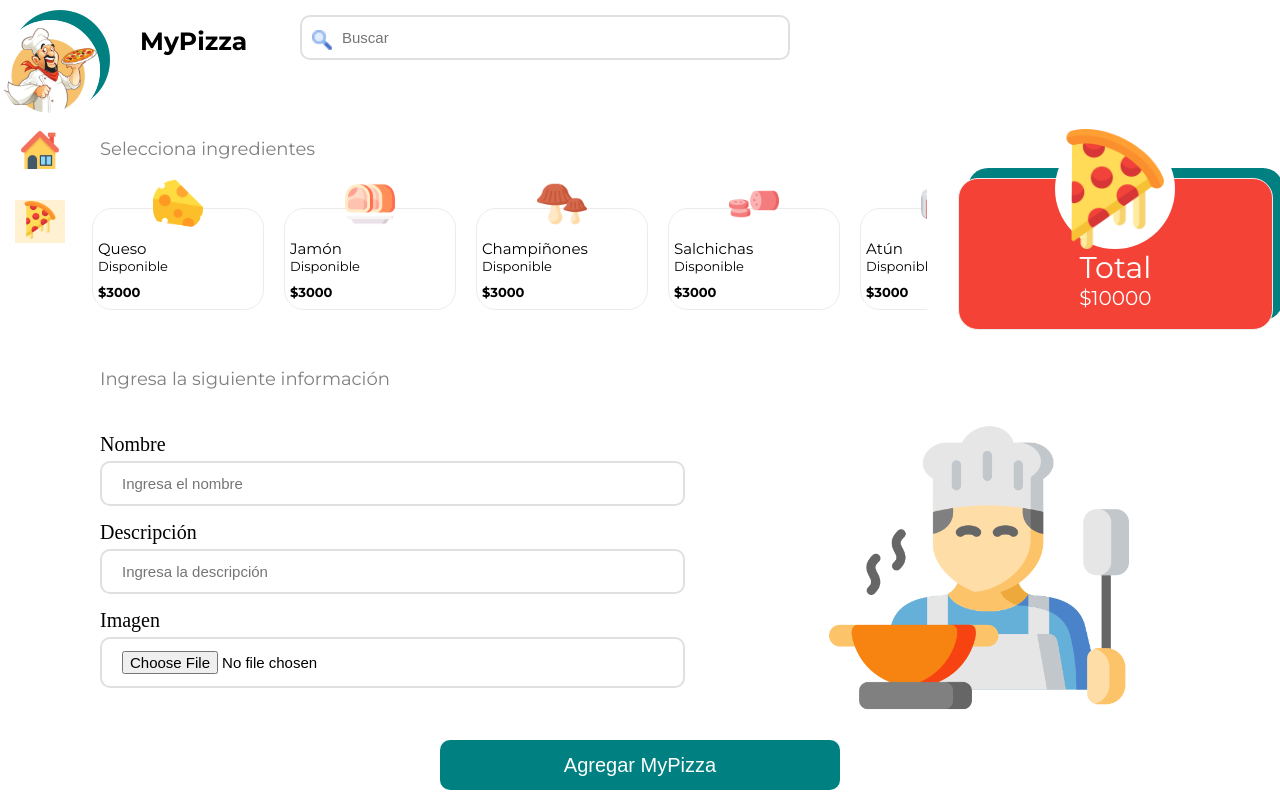
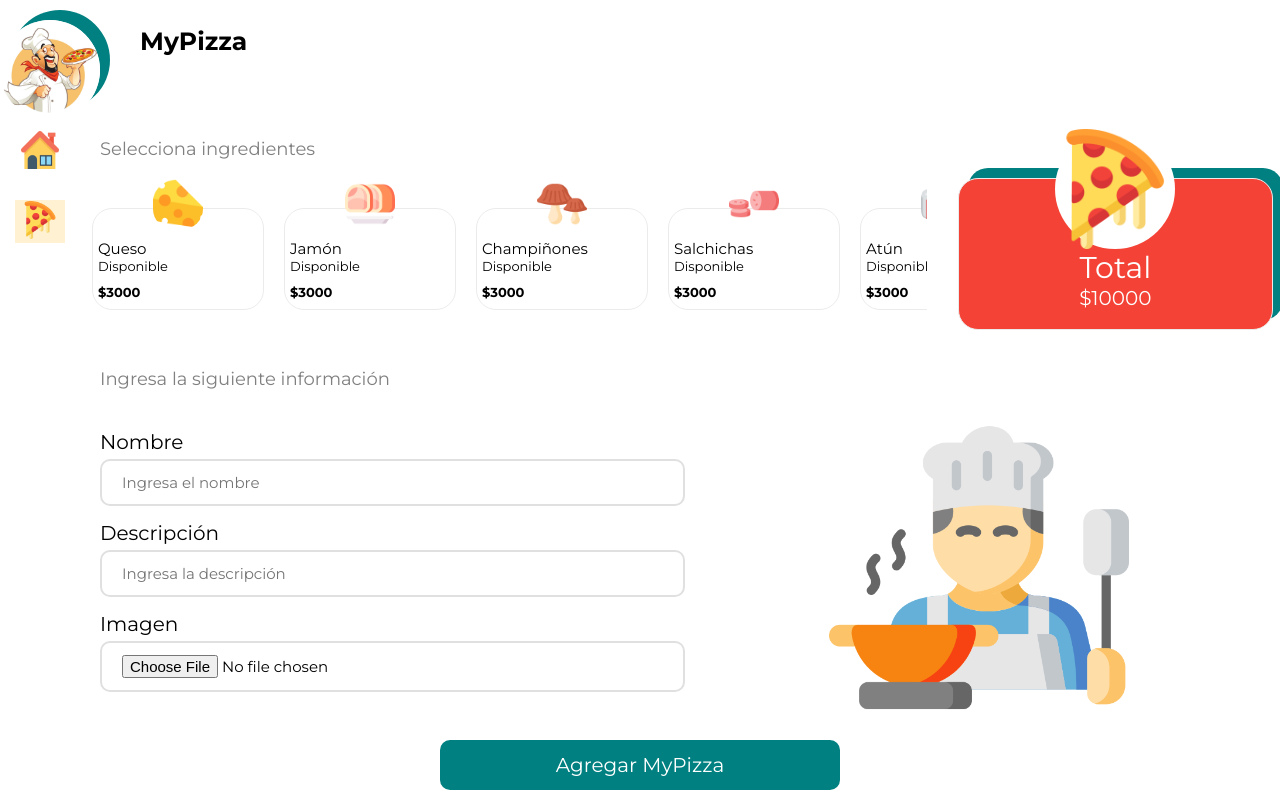
Before and after one commit to dtorres3095007/pizza, a React (Create React App) app: page /pizza in a window 1280 px wide. Built offline with nearby package versions, Linux system fonts and the light colour scheme.

Commit message:
working in detail

```diff
--- a/src/assets/styles/app.scss
+++ b/src/assets/styles/app.scss
@@ -29,7 +29,7 @@ html,body {
     background: #555;
 }
 
-li,p,h1,h2,h3,h4,h5,h6,p,span,a {
+li,p,h1,h2,h3,h4,h5,h6,p,span,a,label,input,button {
     font-family: Montserrat;
 }
 
@@ -44,7 +44,7 @@ a{
     bottom: 0px;
     left: 0;
     margin-bottom: 10px;
-    z-index: 5;
+    z-index: 4;
 
 
     button{
@@ -211,7 +211,24 @@ a{
     }
 }
 
+.empty{
+    width: 100%;
+    text-align: center;
 
+    div{
+        width: 300px;
+        height: 100%;
+        margin: 0 auto;
+
+        img{
+            width: 100px;
+            height: 100px;
+        }
+        p{
+            color: grey;
+        }
+    }
+}
 @media (max-width: 699px) {
     .body {
         grid-template-columns: 100%;
--- a/src/assets/styles/components/_header.scss
+++ b/src/assets/styles/components/_header.scss
@@ -4,7 +4,7 @@
 
     height: 70px;
     display: grid;
-    grid-template-columns: 100px 200px 5fr;
+    grid-template-columns: 100px 200px;
 
 
     .header__logo{
@@ -37,37 +37,4 @@
 
     }
 
-    .header__input {
-
-        input{
-            width: 50%;
-            padding: 12px 20px;
-            margin: 15px 0;
-            box-sizing: border-box;
-            border: 2px solid rgb(224, 224, 224);
-            border-radius: 10px;
-            font-size: 15px;
-            background-image: url('../../images/search.png');
-            background-size: 20px;
-            background-position: 10px 13px;
-            background-repeat: no-repeat;
-            padding-left: 40px;
-            transition: width 0.6s ease-in-out;
-            outline: none ;
-        }
-
-        input:focus {
-            width: 60%;
-        }
-    }
-
-
 }
-
-@media (max-width: 700px) {
-    .header{
-        .header__input {
-            display: none;
-        }
-    }
-}
--- a/src/assets/styles/components/_nav_app.scss
+++ b/src/assets/styles/components/_nav_app.scss
@@ -1,22 +1,5 @@
 .nav-app{
     display: none;
-
-
-    input{
-        width: 100%;
-        padding: 12px 20px;
-        box-sizing: border-box;
-        border: 2px solid rgb(224, 224, 224);
-        border-radius: 10px;
-        font-size: 15px;
-        background-image: url('../../images/search.png');
-        background-size: 20px;
-        background-position: 10px 13px;
-        background-repeat: no-repeat;
-        padding-left: 40px;
-        transition: width 0.6s ease-in-out;
-        outline: none ;
-    }
 
     .nav-app__btn{
         margin-top: 20px;
--- a/src/components/Balance.js
+++ b/src/components/Balance.js
@@ -1,9 +1,12 @@
-import React from "react";
+import React, {useEffect } from "react";
 import PropTypes from "prop-types";
-
+import {  moveContentScroll} from "../Helper";
 
 export default function Balance({ image, title, price, color, render, id = "balance__sales" }){
 
+  useEffect(() => {
+    moveContentScroll(id);
+  },[]);
 
   return(
     <div className="balance">
--- /dev/null
+++ b/src/components/Empty.js
@@ -0,0 +1,18 @@
+import React from "react";
+import PropTypes from "prop-types";
+
+
+export default function Empty({image, title }){
+  return(
+    <section className="empty">
+      <div>
+        <img  src={image}/>
+        <p>{title}</p>
+      </div>
+    </section>
+  );
+}
+Empty.propTypes = {
+  image: PropTypes.string.isRequired,
+  title: PropTypes.string.isRequired,
+};
--- a/src/components/Header.js
+++ b/src/components/Header.js
@@ -10,10 +10,6 @@ export default function Header(){
           <li> MyPizza</li>
         </ul>
       </section>
-      <section className="header__input">
-        <input placeholder="Buscar" />
-      </section>
-
     </div>
   );
 }
--- a/src/components/NavApp.js
+++ b/src/components/NavApp.js
@@ -18,13 +18,10 @@ export default function NavApp(){
         show &&
       <section className="nav-app__menu">
         <div className="nav-app__logo"><img  src={logo}/></div>
-        <section className="header__input">
-          <input placeholder="Buscar MyPizza" />
-        </section>
         <div  className="nav-app__options">
           <nav>
-            <button className="nav-app__option" style={isCheck("")}> <Link to="/" ><img  src={house}/><span>Inicio</span></Link> </button>
-            <button className="nav-app__option" style={isCheck("pizza")}> <Link to="/pizza" ><img  src={pizza}/><span>Nueva Pizza</span></Link></button>
+            <Link to="/" ><button className="nav-app__option" style={isCheck("")}> <img  src={house}/><span>Inicio</span> </button></Link>
+            <Link to="/pizza" ><button className="nav-app__option" style={isCheck("pizza")}> <img  src={pizza}/><span>Nueva Pizza</span></button></Link>
           </nav>
         </div>
       </section>
--- a/src/components/Pizza.js
+++ b/src/components/Pizza.js
@@ -2,8 +2,8 @@
 import React, { useState } from "react";
 import PropTypes from "prop-types";
 
-export default function Pizza({ image, name, description,price, callback }){
-  const [check, setCheck] = useState(false);
+export default function Pizza({ image, name, description,price, callback, initial = false }){
+  const [check, setCheck] = useState(initial);
 
   return(
     <div className="pizza" onClick={()=> callback(setCheck,check)} style={{backgroundColor : check ? "#FFF1D1" : "white"}}>
@@ -25,4 +25,5 @@ Pizza.propTypes = {
   description: PropTypes.string.isRequired,
   price: PropTypes.number.isRequired,
   callback: PropTypes.func.isRequired,
+  initial: PropTypes.bool,
 };
--- a/src/pages/Home.js
+++ b/src/pages/Home.js
@@ -6,15 +6,18 @@ import Header from "../components/Header";
 import Nav from "../components/Nav";
 import Pizza from "../components/Pizza";
 import debit_card from "../assets/images/debit_card.png";
+import menu from "../assets/images/menu.png";
 import man from "../assets/images/man.png";
+import shopping_cart from "../assets/images/shopping_cart.png";
 import NavApp from "../components/NavApp";
 import Sale from "../components/Sales";
 import Loading from "../components/Loading";
-import {  moveContentScroll, getSendData, showMessage, SERVER_BACK,showError } from "../Helper";
+import {  getSendData, showMessage, SERVER_BACK,showError } from "../Helper";
 import { changeSelectPizza } from "../redux/actions/actGlobal";
 import FloatingActionBtn from "../components/FloatingActionBtn";
 import Modal from "../components/Modal";
 import AddSale from "../containers/AddSale";
+import Empty from "../components/Empty";
 
 function Home({pizzaSelect, changeSelectPizza}){
   const [total, setTotal] = useState(0);
@@ -25,10 +28,7 @@ function Home({pizzaSelect, changeSelectPizza}){
   const [isLoading, setIsLoading] = useState(false);
   const [reset, setReset] = useState([]);
 
-
-
   useEffect(() => {
-    moveContentScroll("balance__sales");
     getPizza();
     getSale();
   },[]);
@@ -39,6 +39,7 @@ function Home({pizzaSelect, changeSelectPizza}){
       setIsLoading(false);
       if (estado === 200) {
         setDatapizza(resp);
+        changeSelectPizza([]);
       } else {
         showMessage.fire({ icon: "info", title: "Error al cargar las Pizza"});
       }});
@@ -57,11 +58,9 @@ function Home({pizzaSelect, changeSelectPizza}){
   };
 
   const addSale = async (data,resetForm)=>{
-    setIsLoading(true);
     data.pizza = pizzaSelect;
     console.log(data);
     getSendData("/sale/add","post",data, async (error, estado, resp) => {
-      setIsLoading(false);
       if (estado === 200) {
         showMessage.fire({ icon: "success", title: resp.title });
         resetForm();
@@ -107,19 +106,21 @@ function Home({pizzaSelect, changeSelectPizza}){
     setTotalSale(total);
   };
 
+
+
   return(
     <div className="body">
       {isLoading && <Loading/>}
       <header className="body__head">
-        <Header/>
-        <NavApp/>
+        <Header />
+
       </header>
       <nav className="body__nav">
         <Nav />
       </nav>
       <article className="body__content">
         <p className="body__title">Selecciona Mypizza a vender</p>
-        <div className="body__pizza">
+        { dataPizza.length == 0 ? <Empty image={menu} title='Aun no tienes pizzas guardadas.'/> : <div className="body__pizza">
           {
             dataPizza.map(({image, description, name, price, id},i) =>{
               price = price + 10000;
@@ -144,12 +145,13 @@ function Home({pizzaSelect, changeSelectPizza}){
               );
             })
           }
-        </div>
+        </div>}
       </article>
       <aside className="body__side">
         <p className="body__title">Ventas Registradas</p>
 
-        <Balance
+        {
+          dataSale.length == 0 ? <Empty image={shopping_cart} title='Aun no tienes ventas registradas.'/>: <Balance
             image={debit_card}
             title="Ventas"
             price={totalSale}
@@ -169,14 +171,13 @@ function Home({pizzaSelect, changeSelectPizza}){
                 });
               }
             }
-        />
+          />}
       </aside>
       {
         total > 0
         &&
         <FloatingActionBtn
           callback={()=>{
-            moveContentScroll("balance_sales_confirm");
             setModalConfirm(true);
           }}
           color="teal"
@@ -196,7 +197,7 @@ function Home({pizzaSelect, changeSelectPizza}){
         }}
         open={modalConfirm}
       />
-
+      <NavApp/>
     </div>
   );
 }
--- a/src/pages/MyPizza.js
+++ b/src/pages/MyPizza.js
@@ -1,4 +1,4 @@
-import React, {useEffect, useState } from "react";
+import React, {useState } from "react";
 import Header from "../components/Header";
 import Nav from "../components/Nav";
 import NavApp from "../components/NavApp";
@@ -6,16 +6,15 @@ import Balance from "../components/Balance";
 import pizza from "../assets/images/pizza.png";
 import AddPizza from "../containers/AddPizza";
 import Sale from "../components/Sales";
-import { DataIngredients, moveContentScroll, createFormData, sendDataForm, showMessage, showError } from "../Helper";
+import { DataIngredients, createFormData, sendDataForm, showMessage, showError } from "../Helper";
+import Loading from "../components/Loading";
 
 export default function MyPizza(){
   const [ingredientsAdd, setIngredientsAdd] = useState([]);
   const [total, setTotal] = useState(10000);
   const [reset, setReset] = useState([]);
+  const [isLoading, setIsLoading] = useState(false);
 
-  useEffect(() => {
-    moveContentScroll("balance__sales");
-  },[]);
 
   const addIngredients = (data)=>{
     let add = ingredientsAdd;
@@ -42,7 +41,9 @@ export default function MyPizza(){
   const addPizza = async (data,resetForm)=>{
     data.ingredients = JSON.stringify(ingredientsAdd);
     let add = await createFormData(data);
+    setIsLoading(true);
     sendDataForm("/pizza/add","post",add, async (error, estado, resp) => {
+      setIsLoading(false);
       if (estado === 200) {
         showMessage.fire({ icon: "success", title: resp.title });
         resetForm();
@@ -57,9 +58,9 @@ export default function MyPizza(){
 
   return(
     <div className="body">
+      {isLoading && <Loading/>}
       <header className="body__head">
         <Header/>
-        <NavApp/>
       </header>
       <nav className="body__nav">
         <Nav/>
@@ -105,6 +106,7 @@ export default function MyPizza(){
           }
         />
       </aside>
+      <NavApp/>
     </div>
   );
 }
```
Lines whose indentation alone changed are shown as unchanged.
